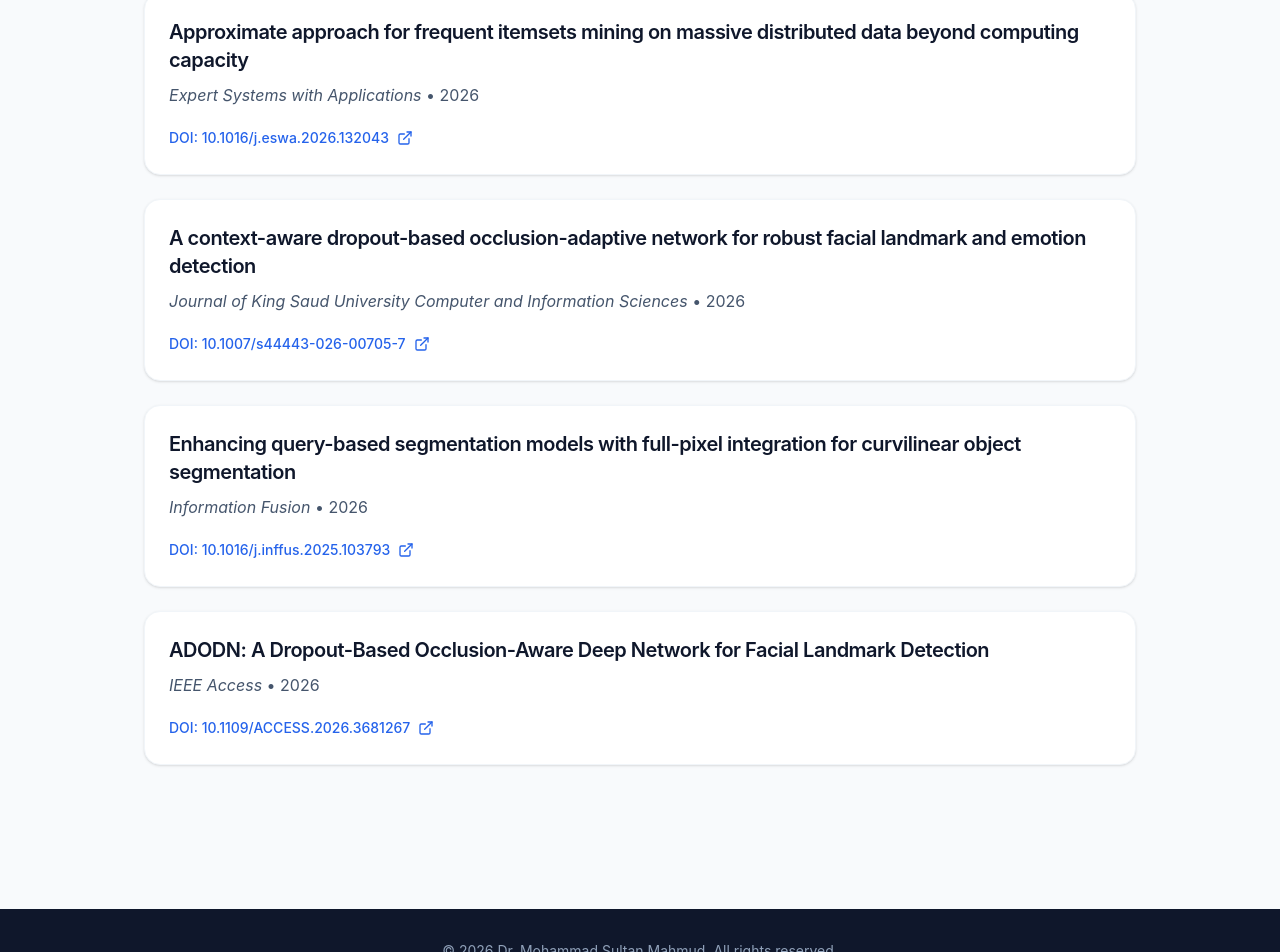
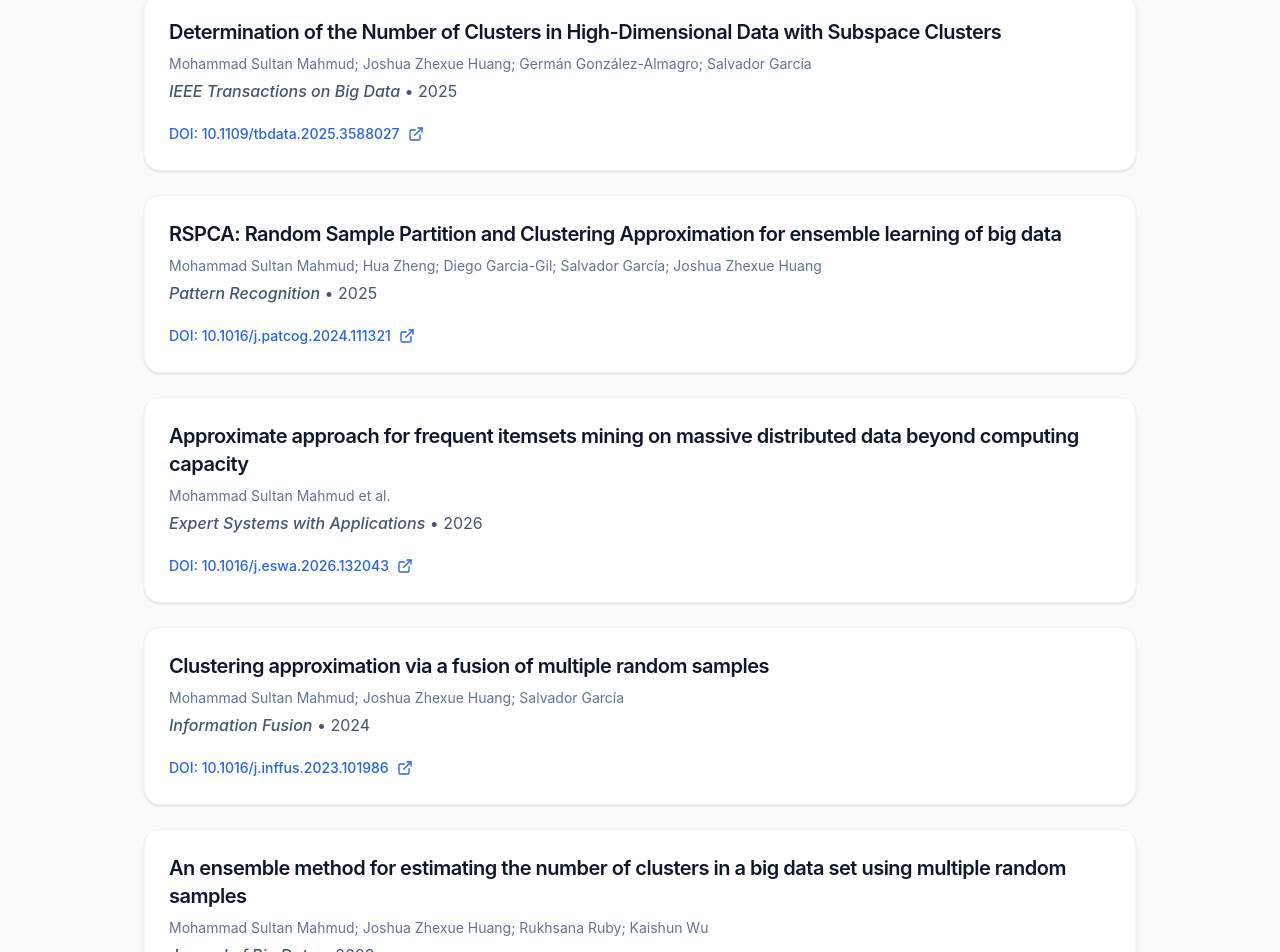
Before and after one commit to never-12345/academic-portfolio, a React (Vite) app: page /publications in a window 1280 px wide. Shown: the part 300-1252 px from the top of the page. Built offline with nearby package versions, Linux system fonts and the light colour scheme.

Commit message:
feat: add 5 new publications with contributors to Publications page

```diff
--- a/src/pages/Publications.tsx
+++ b/src/pages/Publications.tsx
@@ -5,28 +5,67 @@ import { profileData } from '../data/content';
 export function Publications() {
   const publications = [
     {
+      title: "Determination of the Number of Clusters in High-Dimensional Data with Subspace Clusters",
+      journal: "IEEE Transactions on Big Data",
+      year: "2025",
+      doi: "10.1109/tbdata.2025.3588027",
+      contributors: "Mohammad Sultan Mahmud; Joshua Zhexue Huang; Germán González-Almagro; Salvador García"
+    },
+    {
+      title: "RSPCA: Random Sample Partition and Clustering Approximation for ensemble learning of big data",
+      journal: "Pattern Recognition",
+      year: "2025",
+      doi: "10.1016/j.patcog.2024.111321",
+      contributors: "Mohammad Sultan Mahmud; Hua Zheng; Diego Garcia-Gil; Salvador García; Joshua Zhexue Huang"
+    },
+    {
       title: "Approximate approach for frequent itemsets mining on massive distributed data beyond computing capacity",
       journal: "Expert Systems with Applications",
       year: "2026",
-      doi: "10.1016/j.eswa.2026.132043"
+      doi: "10.1016/j.eswa.2026.132043",
+      contributors: "Mohammad Sultan Mahmud et al."
+    },
+    {
+      title: "Clustering approximation via a fusion of multiple random samples",
+      journal: "Information Fusion",
+      year: "2024",
+      doi: "10.1016/j.inffus.2023.101986",
+      contributors: "Mohammad Sultan Mahmud; Joshua Zhexue Huang; Salvador García"
+    },
+    {
+      title: "An ensemble method for estimating the number of clusters in a big data set using multiple random samples",
+      journal: "Journal of Big Data",
+      year: "2023",
+      doi: "10.1186/s40537-023-00709-4",
+      contributors: "Mohammad Sultan Mahmud; Joshua Zhexue Huang; Rukhsana Ruby; Kaishun Wu"
+    },
+    {
+      title: "Approximate Clustering Ensemble Method for Big Data",
+      journal: "IEEE Transactions on Big Data",
+      year: "2023",
+      doi: "10.1109/TBDATA.2023.3255003",
+      contributors: "Mohammad Sultan Mahmud; Joshua Zhexue Huang; Rukhsana Ruby; Alladoumbaye Ngueilbaye; Kaishun Wu"
     },
     {
       title: "A context-aware dropout-based occlusion-adaptive network for robust facial landmark and emotion detection",
       journal: "Journal of King Saud University Computer and Information Sciences",
       year: "2026",
-      doi: "10.1007/s44443-026-00705-7"
+      doi: "10.1007/s44443-026-00705-7",
+      contributors: "Mohammad Sultan Mahmud et al."
     },
     {
       title: "Enhancing query-based segmentation models with full-pixel integration for curvilinear object segmentation",
       journal: "Information Fusion",
       year: "2026",
-      doi: "10.1016/j.inffus.2025.103793"
+      doi: "10.1016/j.inffus.2025.103793",
+      contributors: "Mohammad Sultan Mahmud et al."
     },
     {
       title: "ADODN: A Dropout-Based Occlusion-Aware Deep Network for Facial Landmark Detection",
       journal: "IEEE Access",
       year: "2026",
-      doi: "10.1109/ACCESS.2026.3681267"
+      doi: "10.1109/ACCESS.2026.3681267",
+      contributors: "Mohammad Sultan Mahmud et al."
     }
   ];
 
@@ -66,8 +105,11 @@ export function Publications() {
             <h3 className="text-xl font-semibold text-slate-900 mb-2 group-hover:text-accent transition-colors">
               {pub.title}
             </h3>
+            <p className="text-slate-500 text-sm mb-1">
+              {pub.contributors}
+            </p>
             <p className="text-slate-600 mb-4">
-              <span className="italic">{pub.journal}</span> • {pub.year}
+              <span className="italic font-medium">{pub.journal}</span> • {pub.year}
             </p>
             <a
               href={`https://doi.org/${pub.doi}`}
```
